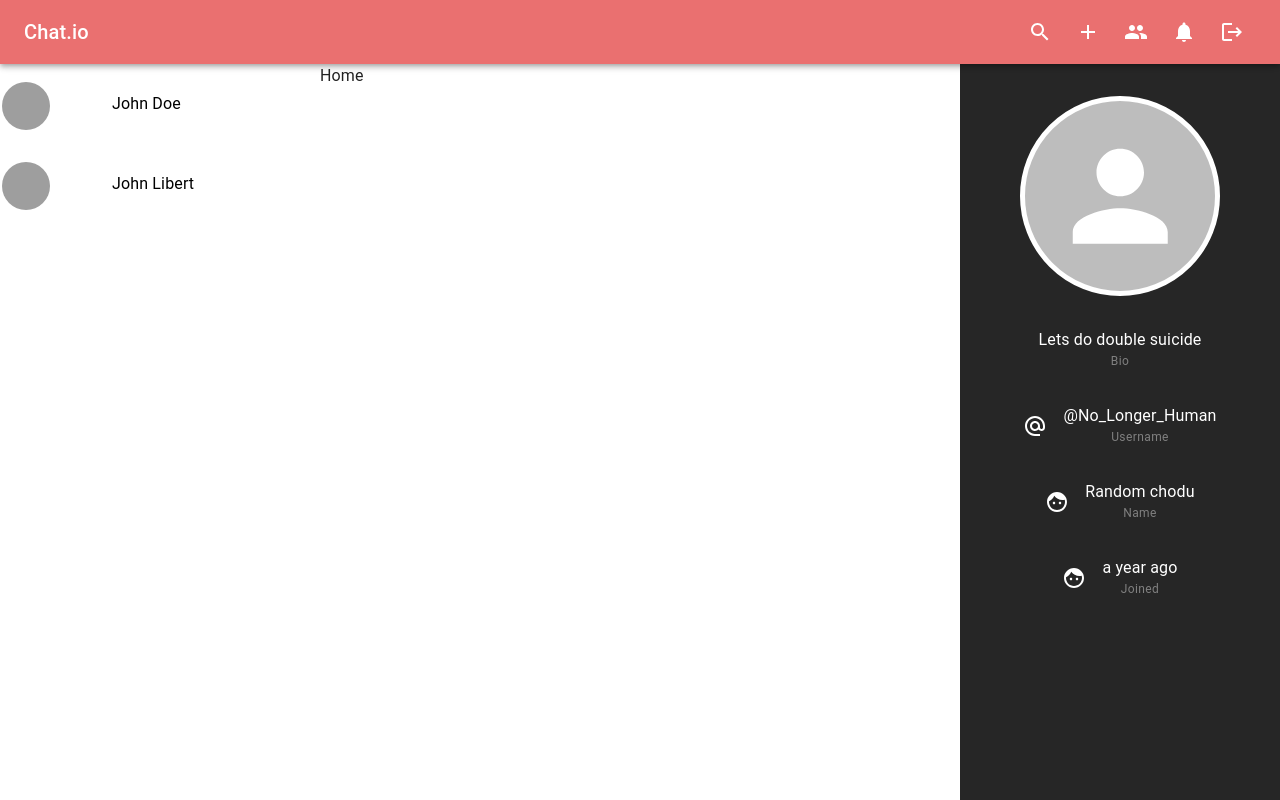
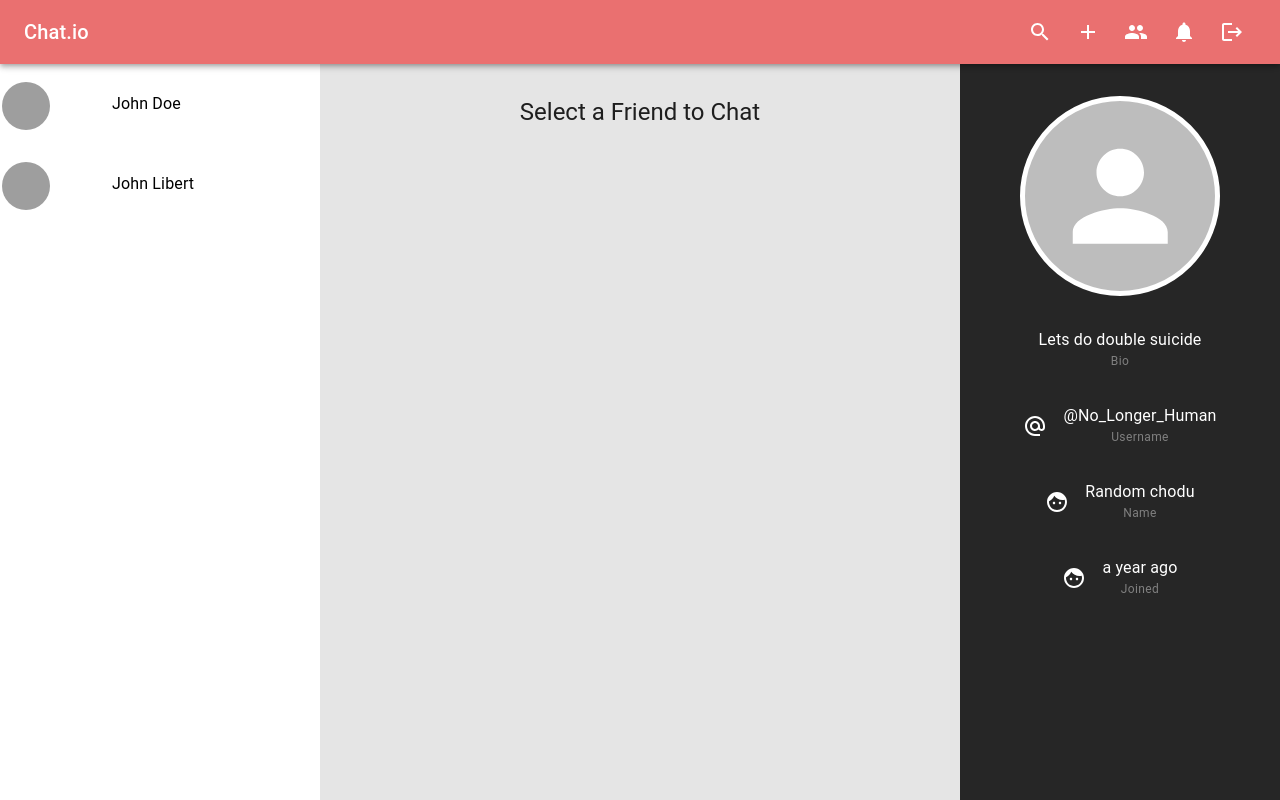
Before and after one commit to Priyansh-Gour/Chat.io, a React (Vite) app in the folder client/: page / in a window 1280 px wide. Built offline with nearby package versions, Linux system fonts and the light colour scheme; grey boxes are pictures that could not be loaded.

Commit message:
Update Home.jsx

```diff
--- a/client/src/pages/Home.jsx
+++ b/client/src/pages/Home.jsx
@@ -1,9 +1,12 @@
 import React from 'react'
 import AppLayout from '../components/layout/AppLayout'
+import { Box, Typography } from '@mui/material'
 
 const Home = () => {
   return (
-    <div>Home</div>
+    <Box bgcolor={"rgba(0,0,0,0.1)"} height={"100%"}>
+      <Typography p={"2rem"} variant='h5' textAlign={"center"}>Select a Friend to Chat</Typography>
+    </Box>
   )
 }
 
```
